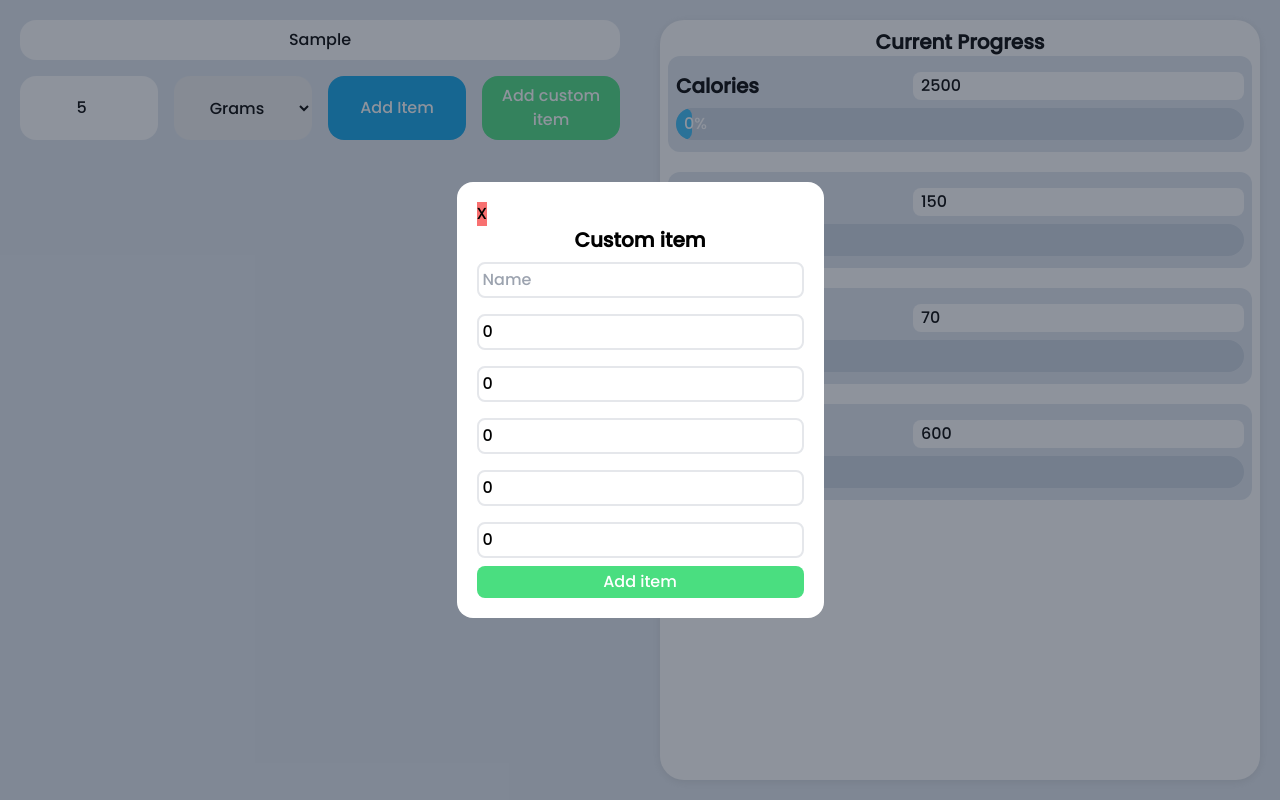
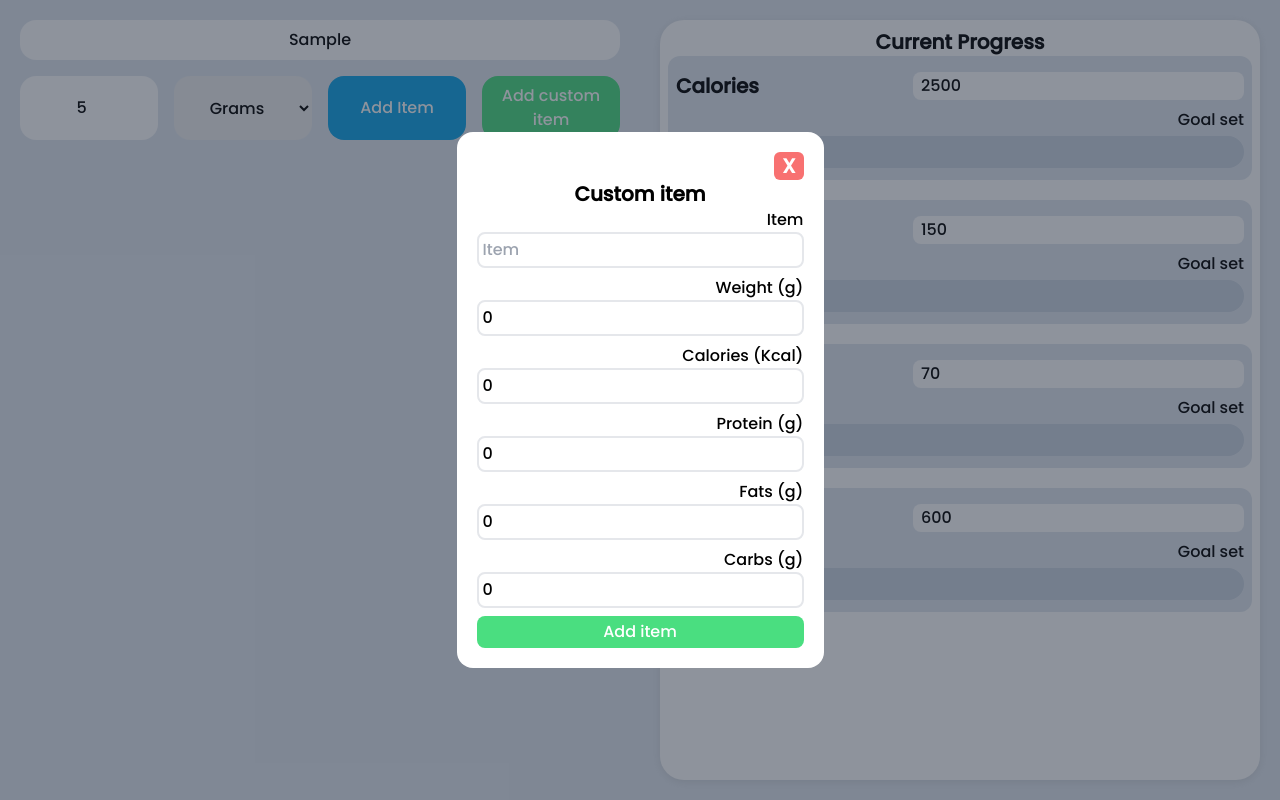
Before and after one commit to DylanHearn1/MacroStats, a React (Vite) app: page / in a window 1280 px wide. Both pictures are taken after typing "Sample", "5" into the empty fields and a click on the button "Add custom item". Built offline with nearby package versions, Linux system fonts and the light colour scheme.

Commit message:
feature: user can set limit or goal (macros)

```diff
--- a/src/App.tsx
+++ b/src/App.tsx
@@ -12,7 +12,7 @@ export interface Macros {
   protein_g: number;
   fat_total_g: number;
   carbohydrates_total_g: number;
-  id: string;
+  id?: string;
 }
 
 export interface SearchParams {
--- a/src/Components/AddItem.tsx
+++ b/src/Components/AddItem.tsx
@@ -38,7 +38,6 @@ const AddItem = ({ onSubmit, onSubmitCustom }: Search) => {
         protein_g: customProtein,
         fat_total_g: customFats,
         carbohydrates_total_g: customCarbs,
-        id: 'gre',
       });
 
     setShowCustomInput(false);
@@ -96,55 +95,81 @@ const AddItem = ({ onSubmit, onSubmitCustom }: Search) => {
         }
       >
         <div className="bg-white rounded-2xl p-5">
-          <button className="bg-red-400 " onClick={handleCustomOpen}>
-            X
-          </button>
+          <div className="flex justify-end">
+            <button
+              className="bg-red-400 text-white font-bold text-xl px-2 rounded-md "
+              onClick={handleCustomOpen}
+            >
+              X
+            </button>
+          </div>
           <p className="text-xl font-bold text-center">Custom item</p>
           <div className="flex flex-col">
+            <div className="flex justify-end">
+              <label htmlFor="customItem" className="flex flex-end">
+                Item
+              </label>
+            </div>
             <input
               type="text"
-              id=""
-              className="border-2 rounded-lg my-2 p-1"
-              placeholder="Name"
+              id="customItem"
+              className="border-2 rounded-lg mb-2 p-1"
+              placeholder="Item"
               onChange={(e) => setCustomItem(e.target.value)}
               value={customItem}
             />
+            <div className="flex justify-end">
+              <label htmlFor="customWeight">Weight (g)</label>
+            </div>
             <input
               type="number"
-              id=""
-              className="border-2 rounded-lg my-2 p-1"
+              id="customWeight"
+              className="border-2 rounded-lg mb-2 p-1"
               placeholder="Grams"
               onChange={(e) => setCustomWeight(e.target.valueAsNumber)}
               value={customWeight}
             />
+            <div className="flex justify-end"></div>
+            <div className="flex justify-end">
+              <label htmlFor="customCalories">Calories (Kcal)</label>
+            </div>
             <input
               type="number"
-              id=""
-              className="border-2 rounded-lg my-2 p-1"
+              id="customCalories"
+              className="border-2 rounded-lg mb-2 p-1"
               placeholder="Kcal"
               onChange={(e) => setCustomCalories(e.target.valueAsNumber)}
               value={customCalories}
             />
+            <div className="flex justify-end">
+              <label htmlFor="customProtein">Protein (g)</label>
+            </div>
             <input
               type="number"
-              id=""
-              className="border-2 rounded-lg my-2 p-1"
+              id="customProtein"
+              className="border-2 rounded-lg mb-2 p-1"
               placeholder="Protein"
               onChange={(e) => setCustomProtein(e.target.valueAsNumber)}
               value={customProtein}
             />
+            <div className="flex justify-end">
+              <label htmlFor="customFats">Fats (g)</label>
+            </div>
             <input
               type="number"
-              id=""
-              className="border-2 rounded-lg my-2 p-1"
+              id="customFats"
+              className="border-2 rounded-lg mb-2 p-1"
               placeholder="Fats"
               onChange={(e) => setCustomFats(e.target.valueAsNumber)}
               value={customFats}
             />
+            <div className="flex justify-end">
+              <label htmlFor="customCarbs">Carbs (g)</label>
+            </div>
             <input
               type="number"
-              id=""
-              className="border-2 rounded-lg my-2 p-1"
+              id="customCarbs"
+              className="border-2 rounded-lg mb-2 p-1"
               placeholder="Carbs"
               onChange={(e) => setCustomCarbs(e.target.valueAsNumber)}
               value={customCarbs}
--- a/src/Components/UpdateBars/ProgressBar.tsx
+++ b/src/Components/UpdateBars/ProgressBar.tsx
@@ -1,3 +1,5 @@
+import { useState } from 'react';
+
 interface ProgressProps {
   amount: number;
   goal: number;
@@ -7,13 +9,26 @@ const ProgressBar = ({ amount, goal }: ProgressProps) => {
   const percentage = Math.floor((amount / goal) * 100);
   const progressStyles = 'rounded-full px-2 py-1 text-center text-white';
 
+  const [isGoal, setIsGoal] = useState(true);
+
   return (
+    <>
+      <div className="flex justify-end">
+        <button
+          className=""
+          onClick={() => (isGoal ? setIsGoal(false) : setIsGoal(true))}
+        >
+          {isGoal ? 'Goal set' : 'Limit set'}
+        </button>
+      </div>
       <div className="w-full my-1">
         <div className="bg-slate-300 rounded-full w-full overflow-hidden">
           <div
             className={
-            percentage >= 100
+              isGoal && percentage >= 100
                 ? `bg-green-400 ${progressStyles}`
+                : !isGoal && percentage >= 100
+                ? `bg-red-400 ${progressStyles}`
                 : `bg-sky-400 ${progressStyles}`
             }
             style={{
@@ -26,6 +41,7 @@ const ProgressBar = ({ amount, goal }: ProgressProps) => {
           </div>
         </div>
       </div>
+    </>
   );
 };
 
```
Lines whose indentation alone changed are shown as unchanged.
